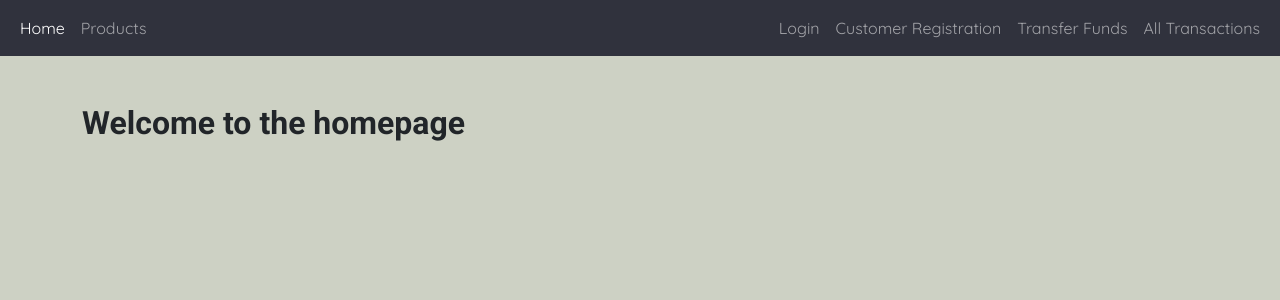
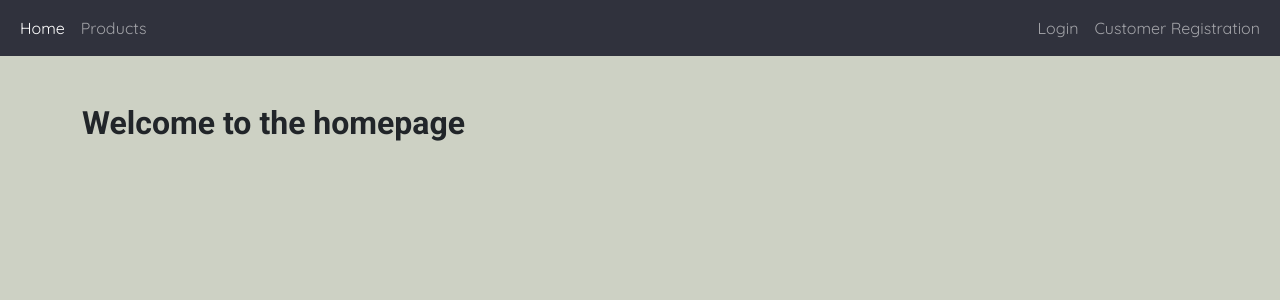
Before and after one commit to rafalsongin/bank-app-vue-api, a Vue app: page / in a window 1280 px wide. Shown: the top 300 px of the page. Built offline with nearby package versions, Linux system fonts and the light colour scheme.

Commit message:
navigation block

```diff
--- a/src/components/commons/Navigation.vue
+++ b/src/components/commons/Navigation.vue
@@ -40,7 +40,7 @@
         <li class="nav-item" v-if="isLoggedIn">
           <button @click="logout" class="btn btn-link nav-link">Logout</button>
         </li>
-        <li class="nav-item">
+        <li class="nav-item" v-if="userRole === 'EMPLOYEE'">
           <router-link
             to="/transferfunds"
             class="nav-link"
@@ -48,7 +48,7 @@
             >Transfer Funds</router-link
           >
         </li>
-        <li class="nav-item">
+        <li class="nav-item" v-if="userRole === 'EMPLOYEE'">
           <router-link
             to="/alltransactions"
             class="nav-link"
```
